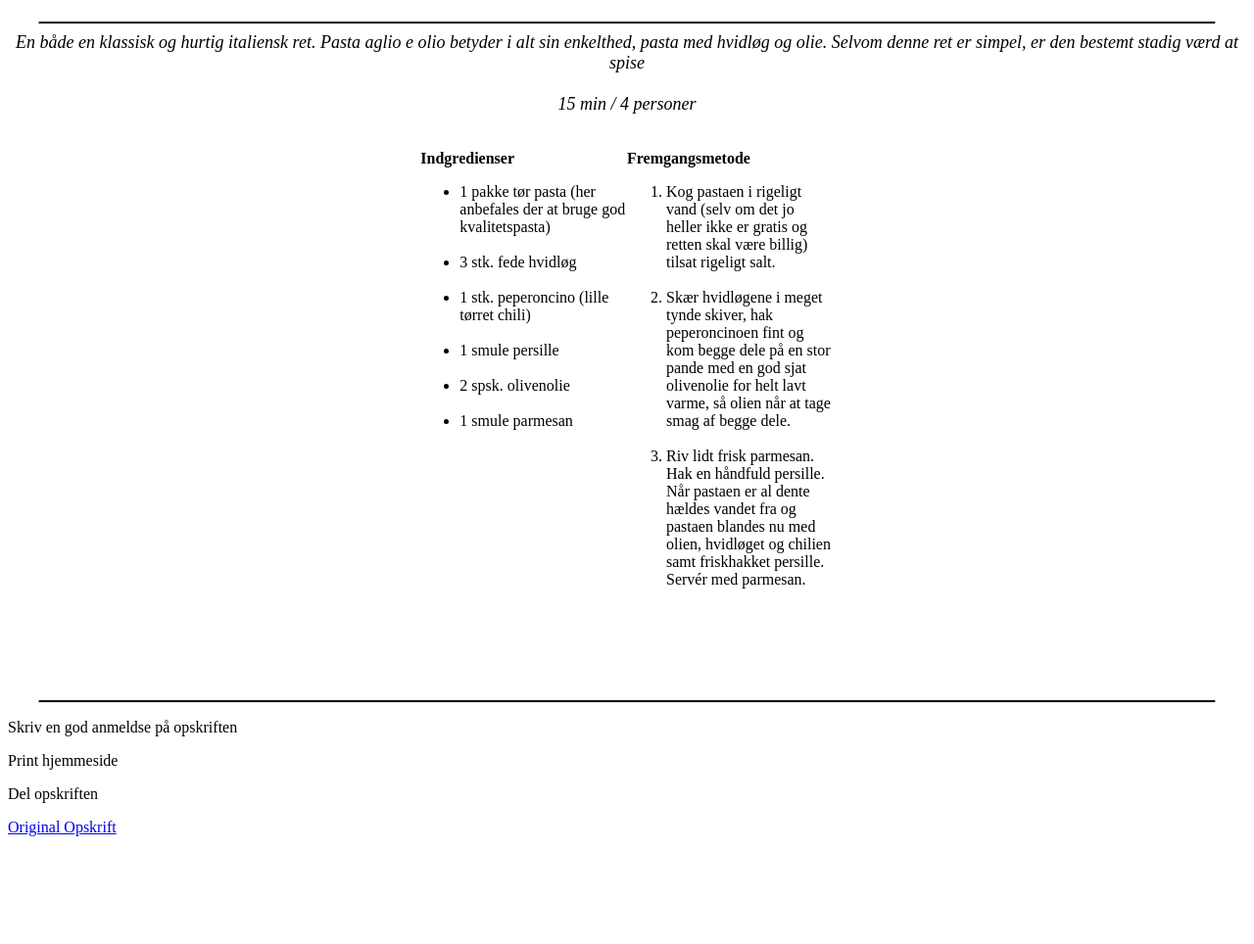
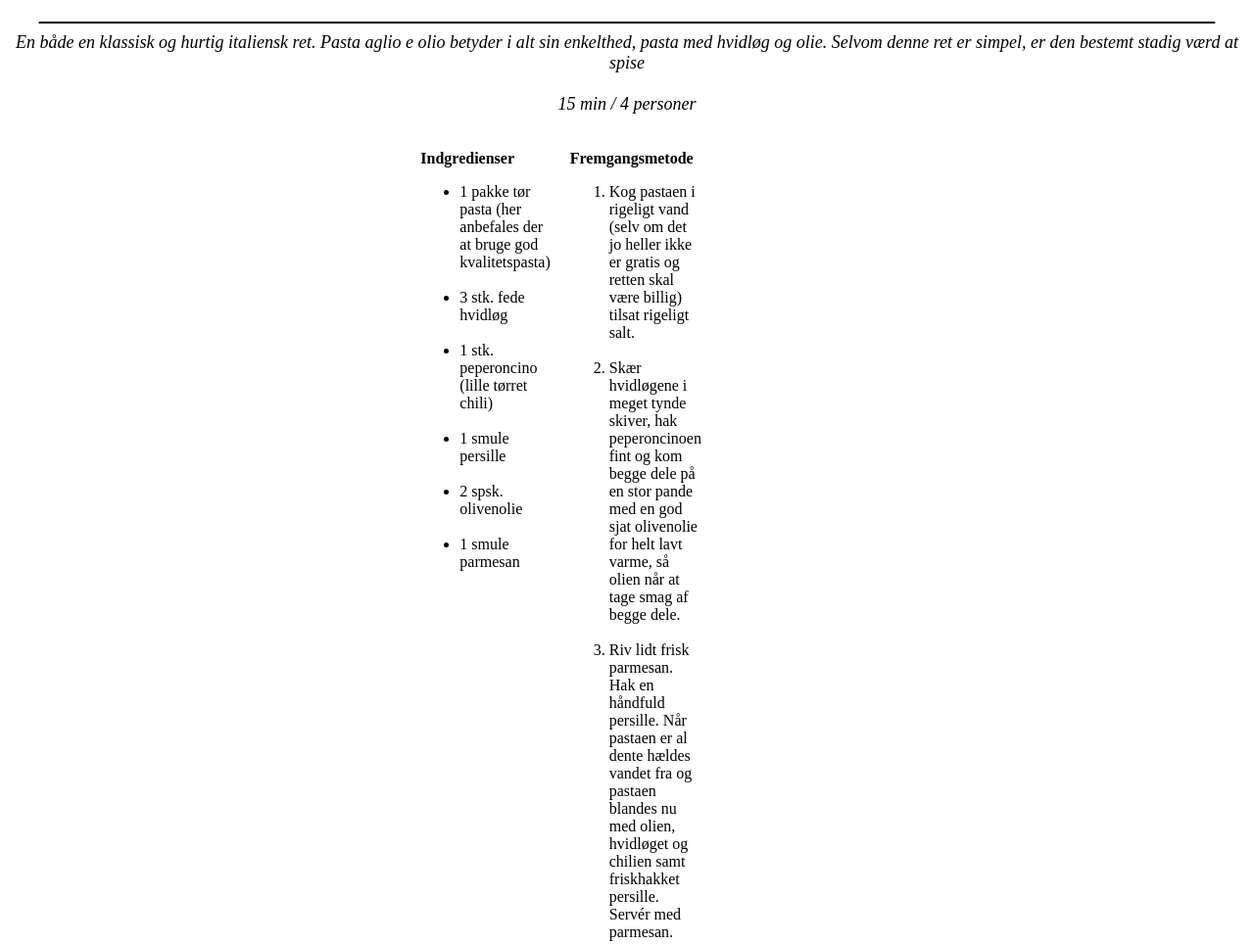
Before and after one commit to Mart0808DK/Martins-Opskrift, a plain HTML site: page index.html in a window 1280 px wide. Shown: the part 480-1444 px from the top of the page at 98% size. Before the commit the page ends 1342 px from the top, so only its background shows below. Drawn offline with Linux system fonts and the light colour scheme.

Commit message:
Nye css ænd
grid ændringer

```diff
--- a/app.css
+++ b/app.css
@@ -26,8 +26,9 @@ hr {
 
 .container {
   display: grid;
-  grid-template-columns: repeat(2, 1fr);
+  grid-template-columns: repeat(3, 1fr);
   width: 100%;
+  grid-gap: 20px;
 }
 .indgredienser {
   grid-column: 1/2;
@@ -48,4 +49,4 @@ hr {
 .container {
   grid-column: 2/3;
   grid-row: 1;
-  }
+}
```
